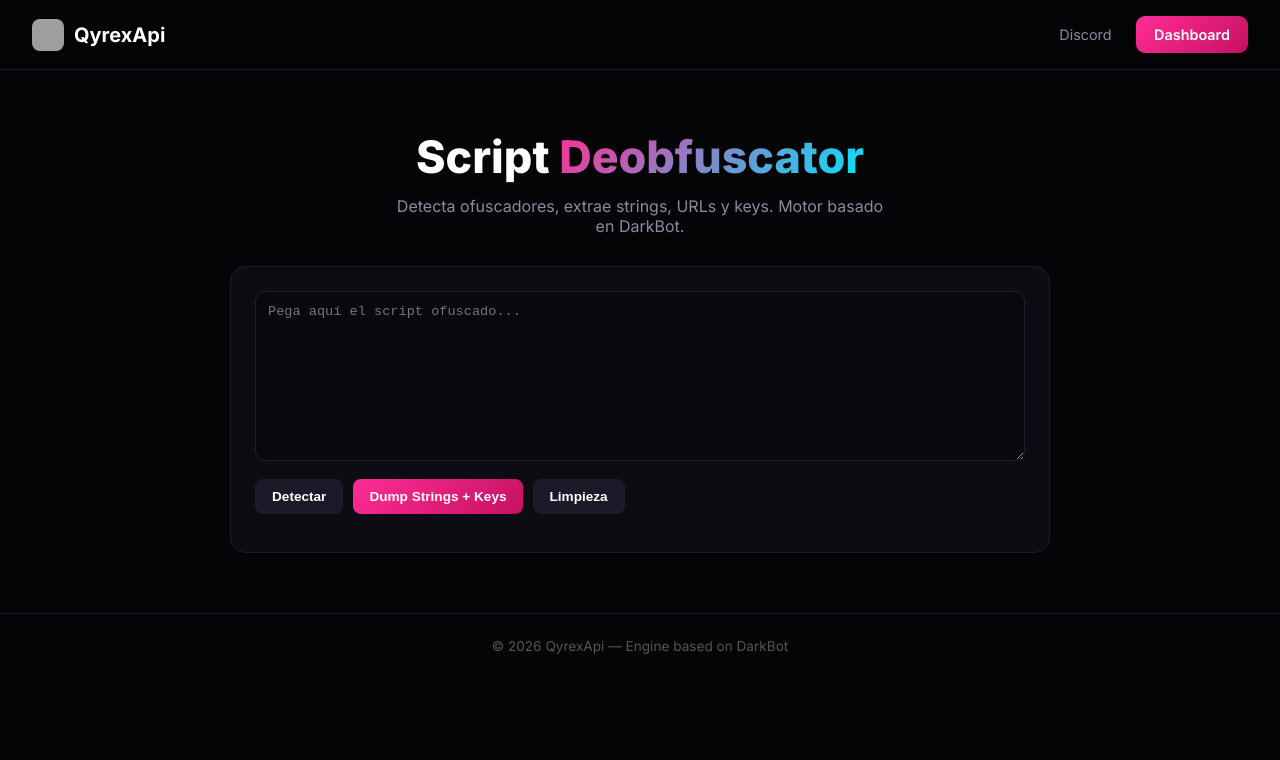
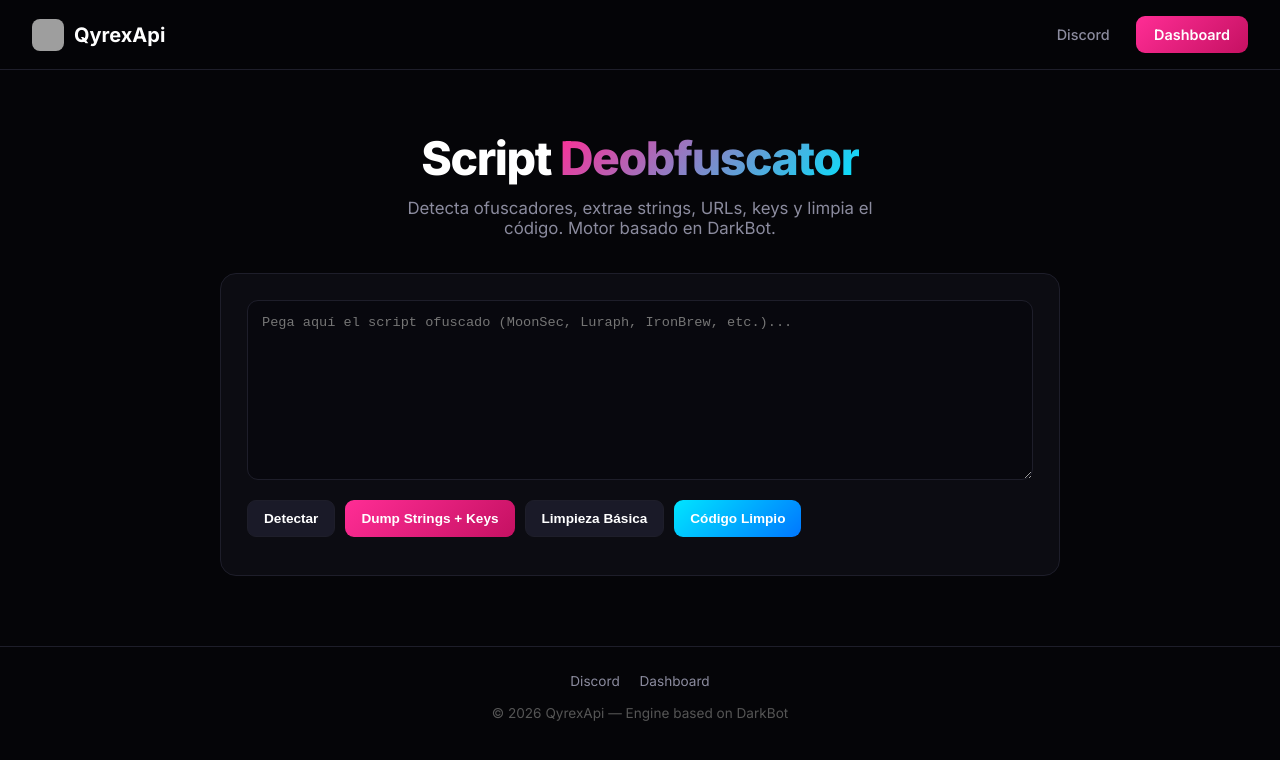
Before and after one commit to ikgmonxr/quien, a website: page public/index.html in a window 1280 px wide. Drawn offline with Linux system fonts and the light colour scheme; grey boxes are pictures that could not be loaded.

Commit message:
Update index.html

```diff
--- a/public/index.html
+++ b/public/index.html
@@ -8,56 +8,186 @@
   <link href="https://fonts.googleapis.com/css2?family=Inter:wght@400;500;600;700;800&display=swap" rel="stylesheet">
   <style>
     :root {
-      --bg: #050508; --card: #0c0c12; --border: #1e1e2a;
-      --pink: #ff2d95; --cyan: #00e5ff; --muted: #8b8b9e;
+      --bg: #050508;
+      --card: #0c0c12;
+      --border: #1e1e2a;
+      --pink: #ff2d95;
+      --cyan: #00e5ff;
+      --muted: #8b8b9e;
     }
     * { margin: 0; padding: 0; box-sizing: border-box; }
-    body { font-family: 'Inter', sans-serif; background: var(--bg); color: #fff; min-height: 100vh; }
+    body {
+      font-family: 'Inter', system-ui, sans-serif;
+      background: var(--bg);
+      color: #fff;
+      min-height: 100vh;
+    }
     header {
-      display: flex; justify-content: space-between; align-items: center;
-      padding: 16px 32px; background: rgba(5,5,8,0.85); backdrop-filter: blur(12px);
+      display: flex;
+      justify-content: space-between;
+      align-items: center;
+      padding: 16px 32px;
+      background: rgba(5,5,8,0.85);
+      backdrop-filter: blur(14px);
       border-bottom: 1px solid var(--border);
     }
-    .logo { display: flex; align-items: center; gap: 10px; text-decoration: none; color: #fff; font-weight: 700; font-size: 1.25rem; }
-    .logo img { width: 32px; height: 32px; border-radius: 8px; }
-    nav a { color: var(--muted); text-decoration: none; margin-left: 20px; font-size: 0.9rem; }
+    .logo {
+      display: flex;
+      align-items: center;
+      gap: 10px;
+      text-decoration: none;
+      color: #fff;
+      font-weight: 700;
+      font-size: 1.25rem;
+    }
+    .logo img {
+      width: 32px;
+      height: 32px;
+      border-radius: 8px;
+    }
+    nav a {
+      color: var(--muted);
+      text-decoration: none;
+      margin-left: 22px;
+      font-size: 0.9rem;
+      font-weight: 500;
+    }
     nav a:hover { color: #fff; }
     .btn {
-      display: inline-flex; padding: 10px 18px; border-radius: 9px;
-      font-weight: 600; font-size: 0.9rem; text-decoration: none; border: none; cursor: pointer;
+      display: inline-flex;
+      padding: 10px 18px;
+      border-radius: 9px;
+      font-weight: 600;
+      font-size: 0.9rem;
+      text-decoration: none;
+      border: none;
+      cursor: pointer;
     }
-    .btn-primary { background: linear-gradient(135deg, #ff2d95, #c51162); color: #fff; }
-    .hero { text-align: center; padding: 60px 20px 30px; }
-    .hero h1 { font-size: 2.8rem; font-weight: 800; margin-bottom: 12px; }
-    .hero h1 span { background: linear-gradient(135deg, #ff2d95, #00e5ff); -webkit-background-clip: text; -webkit-text-fill-color: transparent; }
-    .hero p { color: var(--muted); max-width: 500px; margin: 0 auto; }
-    .tool { max-width: 860px; margin: 0 auto 60px; padding: 0 20px; }
+    .btn-primary {
+      background: linear-gradient(135deg, #ff2d95, #c51162);
+      color: #fff;
+    }
+    .hero {
+      text-align: center;
+      padding: 60px 20px 35px;
+    }
+    .hero h1 {
+      font-size: 2.9rem;
+      font-weight: 800;
+      margin-bottom: 12px;
+      letter-spacing: -0.03em;
+    }
+    .hero h1 span {
+      background: linear-gradient(135deg, #ff2d95, #00e5ff);
+      -webkit-background-clip: text;
+      -webkit-text-fill-color: transparent;
+    }
+    .hero p {
+      color: var(--muted);
+      max-width: 520px;
+      margin: 0 auto;
+      font-size: 1.05rem;
+    }
+    .tool {
+      max-width: 880px;
+      margin: 0 auto 70px;
+      padding: 0 20px;
+    }
     .tool-card {
-      background: var(--card); border: 1px solid var(--border); border-radius: 16px; padding: 24px;
+      background: var(--card);
+      border: 1px solid var(--border);
+      border-radius: 16px;
+      padding: 26px;
     }
     textarea {
-      width: 100%; height: 170px; background: #08080e; border: 1px solid var(--border);
-      border-radius: 10px; color: #ddd; padding: 12px; font-family: monospace; font-size: 0.85rem; resize: vertical;
+      width: 100%;
+      height: 180px;
+      background: #08080e;
+      border: 1px solid var(--border);
+      border-radius: 11px;
+      color: #ddd;
+      padding: 14px;
+      font-family: 'Courier New', monospace;
+      font-size: 0.85rem;
+      resize: vertical;
+      outline: none;
     }
-    .actions { display: flex; gap: 10px; flex-wrap: wrap; margin: 14px 0; }
+    textarea:focus { border-color: var(--pink); }
+    .actions {
+      display: flex;
+      gap: 10px;
+      flex-wrap: wrap;
+      margin: 16px 0 12px;
+    }
     .btn-tool {
-      padding: 9px 16px; border-radius: 8px; font-weight: 600; font-size: 0.85rem;
-      border: none; cursor: pointer; color: #fff;
+      padding: 10px 16px;
+      border-radius: 9px;
+      font-weight: 600;
+      font-size: 0.85rem;
+      border: none;
+      cursor: pointer;
+      color: #fff;
+      transition: 0.2s;
     }
-    .btn-detect { background: #1a1a28; border: 1px solid var(--border); }
-    .btn-dump { background: linear-gradient(135deg, #ff2d95, #c51162); }
-    .btn-clean { background: #1a1a28; border: 1px solid var(--border); }
+    .btn-detect {
+      background: #1a1a28;
+      border: 1px solid var(--border);
+    }
+    .btn-detect:hover { border-color: var(--cyan); }
+    .btn-dump {
+      background: linear-gradient(135deg, #ff2d95, #c51162);
+    }
+    .btn-clean {
+      background: #1a1a28;
+      border: 1px solid var(--border);
+    }
+    .btn-deobf {
+      background: linear-gradient(135deg, #00e5ff, #0077ff);
+    }
     .result-box {
-      background: #08080e; border: 1px solid var(--border); border-radius: 10px;
-      padding: 14px; font-family: monospace; font-size: 0.8rem; color: #00e5ff;
-      white-space: pre-wrap; max-height: 380px; overflow-y: auto; display: none; margin-top: 12px;
+      background: #08080e;
+      border: 1px solid var(--border);
+      border-radius: 11px;
+      padding: 14px;
+      font-family: 'Courier New', monospace;
+      font-size: 0.8rem;
+      color: #00e5ff;
+      white-space: pre-wrap;
+      word-break: break-all;
+      max-height: 420px;
+      overflow-y: auto;
+      display: none;
+      margin-top: 12px;
     }
     .result-box.show { display: block; }
     .badge {
-      display: inline-block; background: rgba(255,45,149,0.15); border: 1px solid rgba(255,45,149,0.35);
-      color: var(--pink); padding: 4px 12px; border-radius: 20px; font-size: 0.8rem; font-weight: 600; margin-bottom: 10px;
+      display: inline-block;
+      background: rgba(255,45,149,0.15);
+      border: 1px solid rgba(255,45,149,0.35);
+      color: var(--pink);
+      padding: 5px 13px;
+      border-radius: 20px;
+      font-size: 0.8rem;
+      font-weight: 600;
+      margin-bottom: 8px;
     }
-    footer { text-align: center; padding: 24px; color: #555; font-size: 0.85rem; border-top: 1px solid var(--border); }
+    footer {
+      text-align: center;
+      padding: 26px;
+      color: #555;
+      font-size: 0.85rem;
+      border-top: 1px solid var(--border);
+    }
+    footer a {
+      color: var(--muted);
+      text-decoration: none;
+      margin: 0 8px;
+    }
+    footer a:hover { color: #fff; }
+    @media (max-width: 600px) {
+      .hero h1 { font-size: 2.1rem; }
+      nav a:not(.btn) { display: none; }
+    }
   </style>
 </head>
 <body>
@@ -74,23 +204,31 @@
 
   <section class="hero">
     <h1>Script <span>Deobfuscator</span></h1>
-    <p>Detecta ofuscadores, extrae strings, URLs y keys. Motor basado en DarkBot.</p>
+    <p>Detecta ofuscadores, extrae strings, URLs, keys y limpia el código. Motor basado en DarkBot.</p>
   </section>
 
   <section class="tool">
     <div class="tool-card">
-      <textarea id="inputCode" placeholder="Pega aquí el script ofuscado..."></textarea>
+      <textarea id="inputCode" placeholder="Pega aquí el script ofuscado (MoonSec, Luraph, IronBrew, etc.)..."></textarea>
+
       <div class="actions">
         <button class="btn-tool btn-detect" onclick="callAPI('detect')">Detectar</button>
         <button class="btn-tool btn-dump" onclick="callAPI('dump')">Dump Strings + Keys</button>
-        <button class="btn-tool btn-clean" onclick="callAPI('cleanup')">Limpieza</button>
+        <button class="btn-tool btn-clean" onclick="callAPI('cleanup')">Limpieza Básica</button>
+        <button class="btn-tool btn-deobf" onclick="callAPI('deobfuscate')">Código Limpio</button>
       </div>
+
       <div id="badge"></div>
       <div id="output" class="result-box"></div>
     </div>
   </section>
 
-  <footer>© 2026 QyrexApi — Engine based on DarkBot</footer>
+  <footer>
+    <a href="https://discord.gg/22zBzxK6S" target="_blank">Discord</a>
+    <a href="https://qyrex.hopto.org/">Dashboard</a>
+    <br><br>
+    © 2026 QyrexApi — Engine based on DarkBot
+  </footer>
 
   <script>
     async function callAPI(type) {
@@ -111,17 +249,23 @@
         const data = await res.json();
 
         if (type === "detect") {
-          badge.innerHTML = `<div class="badge">Detectado: ${data.detected[0][0]} (${Math.round(data.detected[0][1]*100)}%)</div>`;
-          output.textContent = data.detected.map(([n,s]) => `${n} → ${Math.round(s*100)}%`).join("\n");
-        } else if (type === "dump") {
+          badge.innerHTML = `<div class="badge">Detectado: ${data.detected[0][0]} (${Math.round(data.detected[0][1] * 100)}%)</div>`;
+          output.textContent = data.detected.map(([n, s]) => `${n} → ${Math.round(s * 100)}%`).join("\n");
+        }
+        else if (type === "dump") {
           badge.innerHTML = `<div class="badge">Detectado: ${data.detected[0]}</div>`;
           output.textContent = data.result;
-        } else {
+        }
+        else if (type === "deobfuscate") {
+          badge.innerHTML = `<div class="badge">Detectado: ${data.detected[0]} | Código Limpio</div>`;
+          output.textContent = data.result + (data.note ? "\n\n-- " + data.note : "");
+        }
+        else {
           badge.innerHTML = "";
           output.textContent = data.result;
         }
       } catch (err) {
-        output.textContent = "Error al conectar con el servidor";
+        output.textContent = "Error al conectar con el servidor.\nAsegúrate de que el backend esté corriendo.";
       }
     }
   </script>
```
